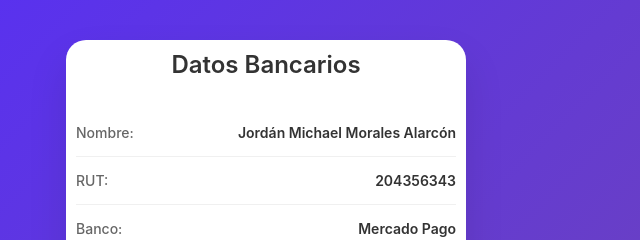
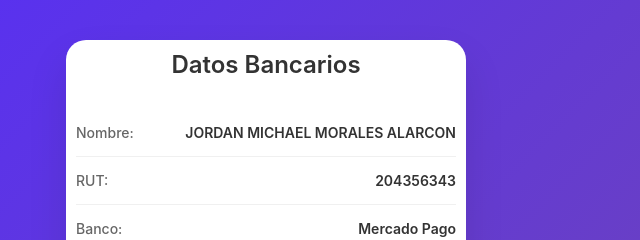
Before and after one commit to jrdmorales/DatosMercadoLibre, a plain HTML site: page index.html in a window 1280 px wide. Shown: the top 240 px of the page, 374-1014 px from the left. Drawn offline with Linux system fonts and the light colour scheme.

Commit message:
Normalize name formatting in HTML for consistency

```diff
--- a/index.html
+++ b/index.html
@@ -12,7 +12,7 @@
 
         <div class="data-item" onclick="copyToClipboard('JORDAN MICHAEL MORALES ALARCON')">
             <span class="label">Nombre:</span>
-            <span class="value">Jordán Michael Morales Alarcón</span>
+            <span class="value">JORDAN MICHAEL MORALES ALARCON</span>
         </div>
 
         <div class="data-item" onclick="copyToClipboard('20435634')">
```
